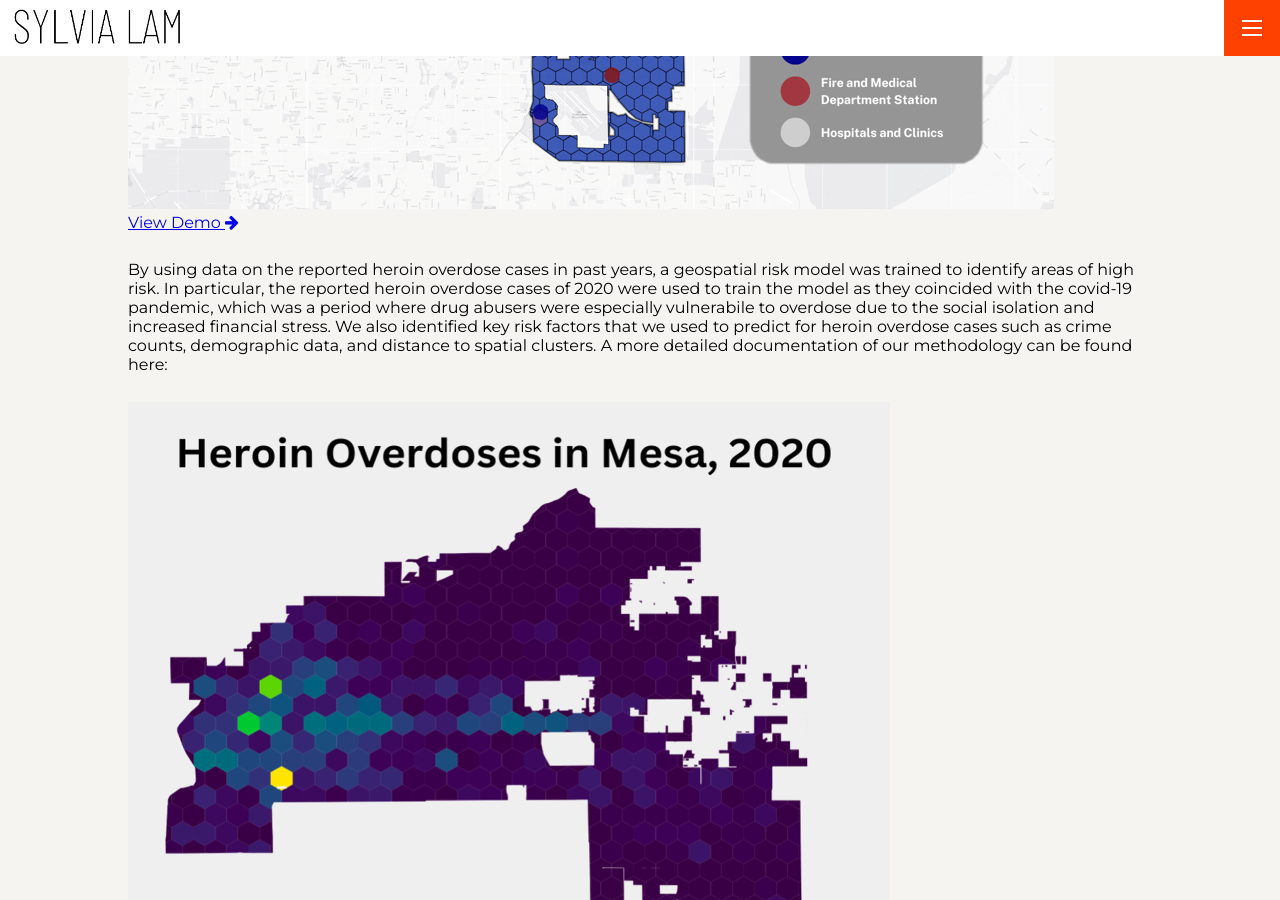
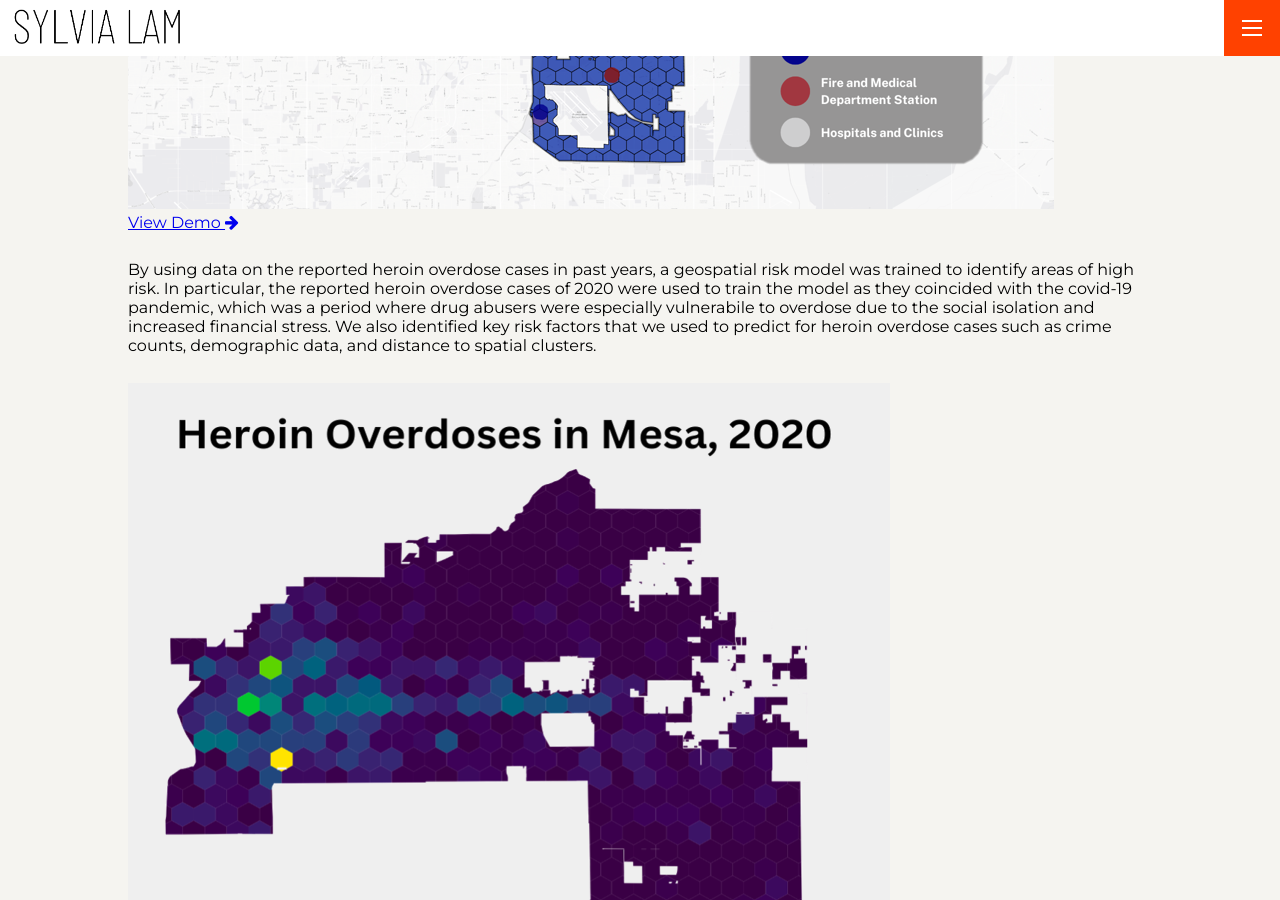
Before and after one commit to laivlys/portfolio, a Jekyll site: the page built from _projects/proj-1.md, in a window 1280 px wide and 900 px high, scrolled down 770 px. Built offline with Jekyll 4.4.1, drawn with Linux system fonts in a browser that asks for light colours.

Commit message:
Update proj-1.md

```diff
--- a/_projects/proj-1.md
+++ b/_projects/proj-1.md
@@ -12,8 +12,8 @@ This project is a creation of our very own dashboard: NARVEND. This dashboard is
 Our video presentation of NARVEND dashboard pitch can be found here:
 {% include image.html url="https://drive.google.com/file/d/13rKFn-B655xvW4NnBCfVJve0SlY6vTLB/view" image="projects/proj-1/NarvendDashboard.png" %}
 
-By using data on the reported heroin overdose cases in  past years, a geospatial risk model was trained to identify areas of high risk. In particular, the reported heroin overdose cases of 2020 were used to train the model as they coincided with the covid-19 pandemic, which was a period where drug abusers were especially vulnerabile to overdose due to the social isolation and increased financial stress. We also identified key risk factors that we used to predict for heroin overdose cases such as crime counts, demographic data, and distance to spatial clusters. A more detailed documentation of our methodology can be found here:
+By using data on the reported heroin overdose cases in  past years, a geospatial risk model was trained to identify areas of high risk. In particular, the reported heroin overdose cases of 2020 were used to train the model as they coincided with the covid-19 pandemic, which was a period where drug abusers were especially vulnerabile to overdose due to the social isolation and increased financial stress. We also identified key risk factors that we used to predict for heroin overdose cases such as crime counts, demographic data, and distance to spatial clusters.
 
-{% include image.html url="https://raw.githubusercontent.com/laivlys/portfolio/main/assets/img/projects/proj-1/PPA_FINAL.html" image="projects/proj-1/Model.png" %}
+{% include image.html image="projects/proj-1/Model.png" %}
 
 With limited resources, the NARVEND dashboard is a unique and valuable resource for health officials to utilize to optimize allocation of these life-saving nasal sprays to areas with high predicted overdose risk but lacking accessibility, maximizing the number of lives that can be saved.
```
